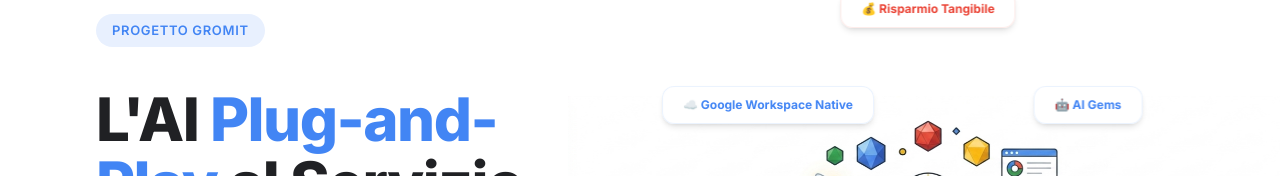
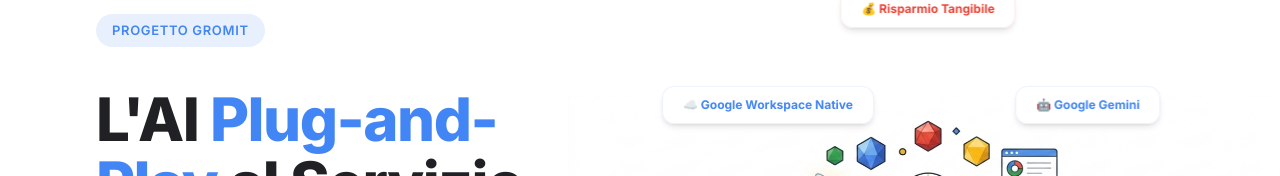
Before and after one commit to TheRealGalli/gromit.me, a React (Vite) app: page / in a window 1280 px wide. Shown: the part 167-343 px from the top of the page. Built offline with nearby package versions, Linux system fonts and the light colour scheme.

Commit message:
Update hero tag from AI Gems to Google Gemini

```diff
--- a/src/components/HeroSection.tsx
+++ b/src/components/HeroSection.tsx
@@ -104,7 +104,7 @@
               <div
                 className="absolute left-[calc(50%+75px)] sm:left-[calc(50%+160px)] top-[20%] -translate-x-1/2 -translate-y-1/2 whitespace-nowrap bg-white/95 backdrop-blur-sm shadow-md rounded-xl px-3 py-1.5 sm:px-5 sm:py-2.5 text-[8px] sm:text-xs font-bold text-google-blue border border-google-blue/10 z-20"
               >
-                🤖 AI Gems
+                🤖 Google Gemini
               </div>
 
               {/* 3. MID-RIGHT - Aggiornamenti Costanti */}
```
